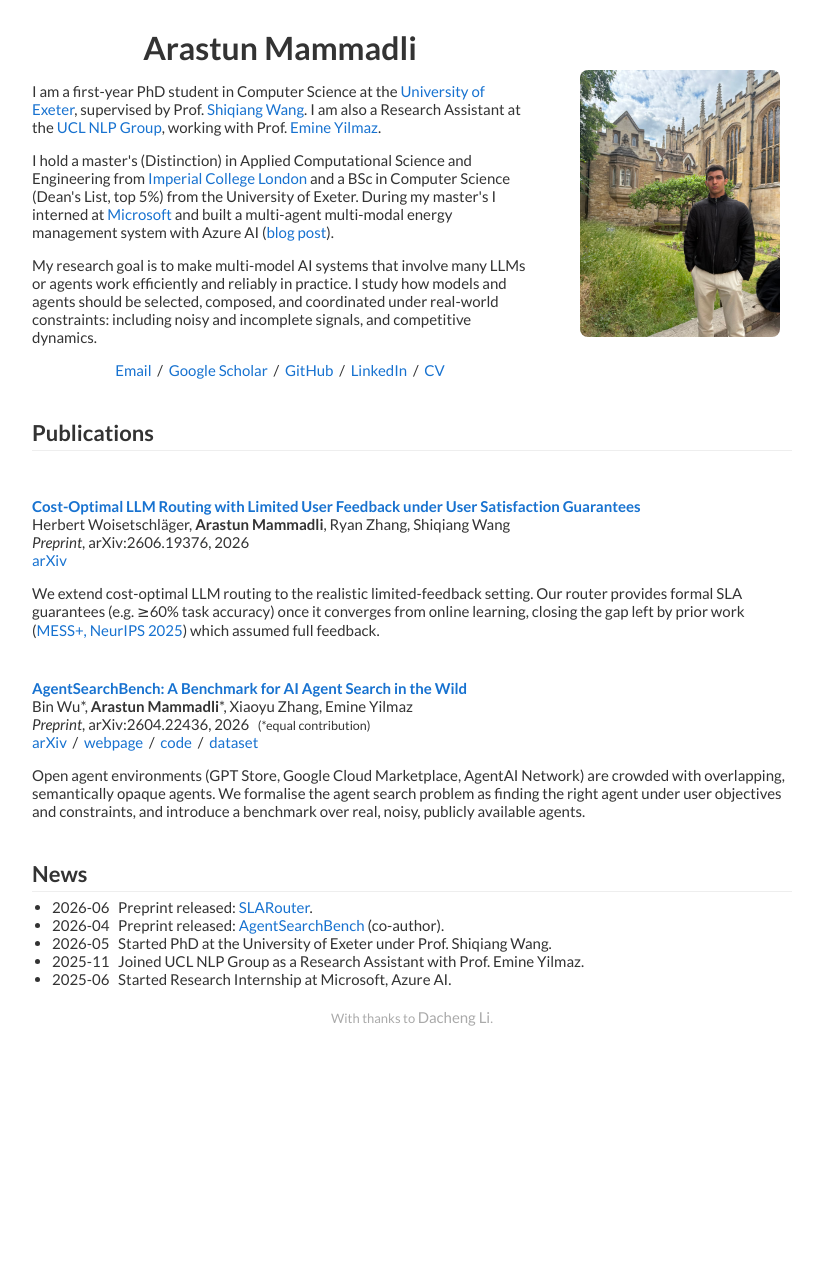
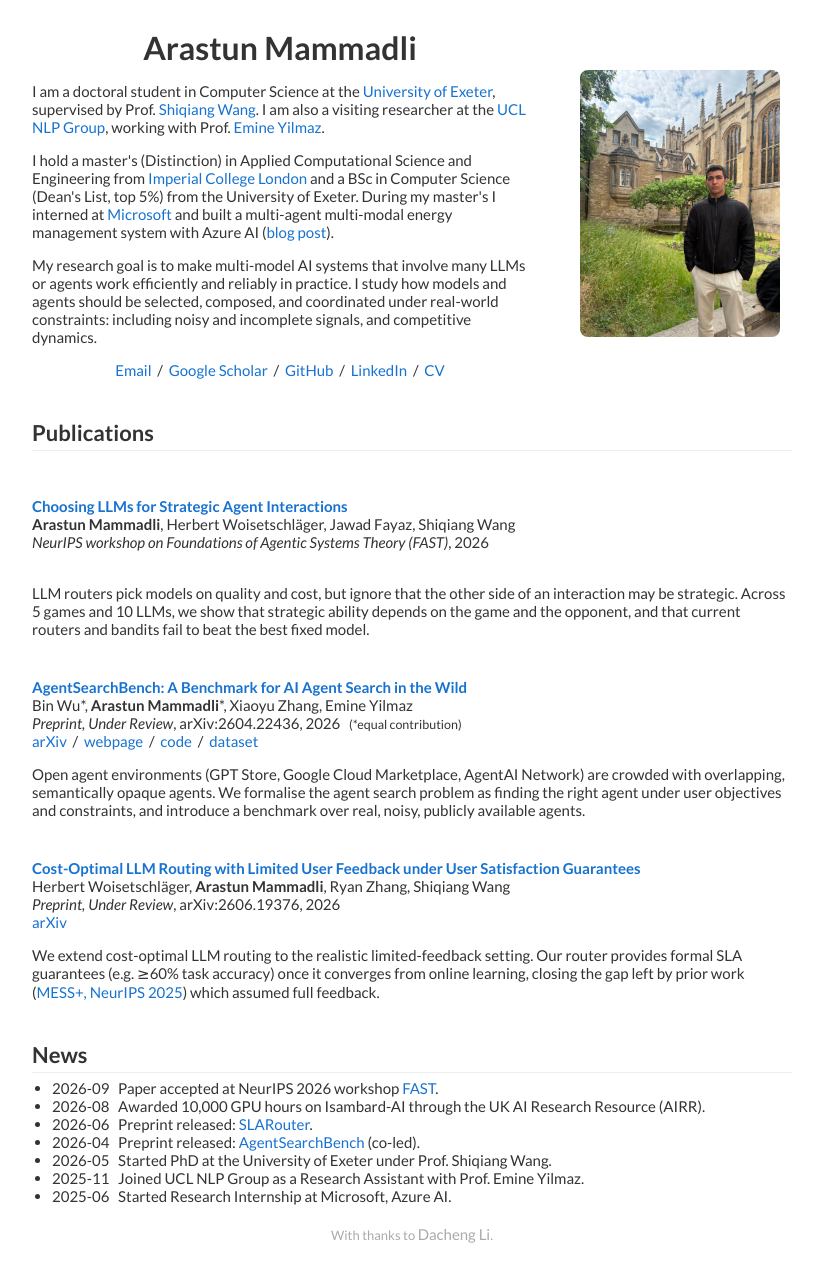
Before and after one commit to arastun-m/arastun-m.github.io, a plain HTML site: page index.html in a window 1280 px wide. Shown: the whole page, without its empty margins (228-1051 px from the left). Before the commit the page ends 1064 px from the top, so only its background shows below. Drawn offline with Linux system fonts and the light colour scheme.

Commit message:
feat: added new workshop paper

```diff
--- a/index.html
+++ b/index.html
@@ -79,10 +79,10 @@
                 <name>Arastun Mammadli</name>
               </p>
               <p>
-                I am a first-year PhD student in Computer Science at the
+                I am a doctoral student in Computer Science at the
                 <a href="https://www.exeter.ac.uk">University of Exeter</a>,
                 supervised by Prof. <a href="https://shiqiang.wang">Shiqiang Wang</a>.
-                I am also a Research Assistant at the
+                I am also a visiting researcher at the
                 <a href="https://nlp.cs.ucl.ac.uk">UCL NLP Group</a>,
                 working with Prof. <a href="https://sites.google.com/site/emineyilmaz/">Emine Yilmaz</a>.
               </p>
@@ -122,30 +122,28 @@
           </tr>
         </table>
 
-        <!-- Paper 1: LLM Routing -->
+        <!-- StratSelect Workshop -->
         <table width="100%" align="center" border="0" cellspacing="0" cellpadding="20">
           <tr>
             <td width="100%" valign="top">
-              <papertitle>Cost-Optimal LLM Routing with Limited User Feedback under User Satisfaction Guarantees</papertitle>
+              <papertitle>Choosing LLMs for Strategic Agent Interactions</papertitle>
               <br>
-              Herbert Woisetschläger, <strong>Arastun Mammadli</strong>, Ryan Zhang, Shiqiang Wang
+              <strong>Arastun Mammadli</strong>, Herbert Woisetschläger, Jawad Fayaz, Shiqiang Wang
               <br>
-              <em>Preprint</em>, arXiv:2606.19376, 2026
+              <em>NeurIPS workshop on Foundations of Agentic Systems Theory (FAST)</em>, 2026
               <br>
-              <a href="https://arxiv.org/abs/2606.19376">arXiv</a>
               <br>
               <p>
-                We extend cost-optimal LLM routing to the realistic limited-feedback setting.
-                Our router provides formal SLA guarantees (e.g. ≥60% task accuracy) once it
-                converges from online learning, closing the gap left by prior work
-                (<a href="https://arxiv.org/abs/2505.19947">MESS+, NeurIPS 2025</a>)
-                which assumed full feedback.
+                LLM routers pick models on quality and cost, but ignore that the other side of
+                an interaction may be strategic. Across 5 games and 10 LLMs, we show that strategic
+                ability depends on the game and the opponent, and that current routers and bandits
+                fail to beat the best fixed model.
               </p>
             </td>
           </tr>
         </table>
 
-        <!-- Paper 2: AgentSearchBench -->
+        <!-- AgentSearchBench -->
         <table width="100%" align="center" border="0" cellspacing="0" cellpadding="20">
           <tr>
             <td width="100%" valign="top">
@@ -153,7 +151,7 @@
               <br>
               Bin Wu*, <strong>Arastun Mammadli</strong>*, Xiaoyu Zhang, Emine Yilmaz
               <br>
-              <em>Preprint</em>, arXiv:2604.22436, 2026 &nbsp; <small>(*equal contribution)</small>
+              <em>Preprint, Under Review</em>, arXiv:2604.22436, 2026 &nbsp; <small>(*equal contribution)</small>
               <br>
               <a href="https://arxiv.org/abs/2604.22436">arXiv</a> &nbsp;/&nbsp;
               <a href="https://bingo-w.github.io/AgentSearchBench/">webpage</a> &nbsp;/&nbsp;
@@ -170,6 +168,29 @@
           </tr>
         </table>
 
+        <!-- LLM Routing -->
+        <table width="100%" align="center" border="0" cellspacing="0" cellpadding="20">
+          <tr>
+            <td width="100%" valign="top">
+              <papertitle>Cost-Optimal LLM Routing with Limited User Feedback under User Satisfaction Guarantees</papertitle>
+              <br>
+              Herbert Woisetschläger, <strong>Arastun Mammadli</strong>, Ryan Zhang, Shiqiang Wang
+              <br>
+              <em>Preprint, Under Review</em>, arXiv:2606.19376, 2026
+              <br>
+              <a href="https://arxiv.org/abs/2606.19376">arXiv</a>
+              <br>
+              <p>
+                We extend cost-optimal LLM routing to the realistic limited-feedback setting.
+                Our router provides formal SLA guarantees (e.g. ≥60% task accuracy) once it
+                converges from online learning, closing the gap left by prior work
+                (<a href="https://arxiv.org/abs/2505.19947">MESS+, NeurIPS 2025</a>)
+                which assumed full feedback.
+              </p>
+            </td>
+          </tr>
+        </table>
+
         <!-- News -->
         <table width="100%" align="center" border="0" cellspacing="0" cellpadding="20">
           <tr>
@@ -177,8 +198,10 @@
               <heading>News</heading>
               <div class="news-container">
                 <ul style="margin:0; padding-left:20px;">
+                  <li>2026-09 &nbsp; Paper accepted at NeurIPS 2026 workshop <a href="https://fast-workshop.github.io/">FAST</a>.</li>
+                  <li>2026-08 &nbsp; Awarded 10,000 GPU hours on Isambard-AI through the UK AI Research Resource (AIRR).</li>
                   <li>2026-06 &nbsp; Preprint released: <a href="https://arxiv.org/abs/2606.19376">SLARouter</a>.</li>
-                  <li>2026-04 &nbsp; Preprint released: <a href="https://arxiv.org/abs/2604.22436">AgentSearchBench</a> (co-author).</li>
+                  <li>2026-04 &nbsp; Preprint released: <a href="https://arxiv.org/abs/2604.22436">AgentSearchBench</a> (co-led).</li>
                   <li>2026-05 &nbsp; Started PhD at the University of Exeter under Prof. Shiqiang Wang.</li>
                   <li>2025-11 &nbsp; Joined UCL NLP Group as a Research Assistant with Prof. Emine Yilmaz.</li>
                   <li>2025-06 &nbsp; Started Research Internship at Microsoft, Azure AI.</li>
```
